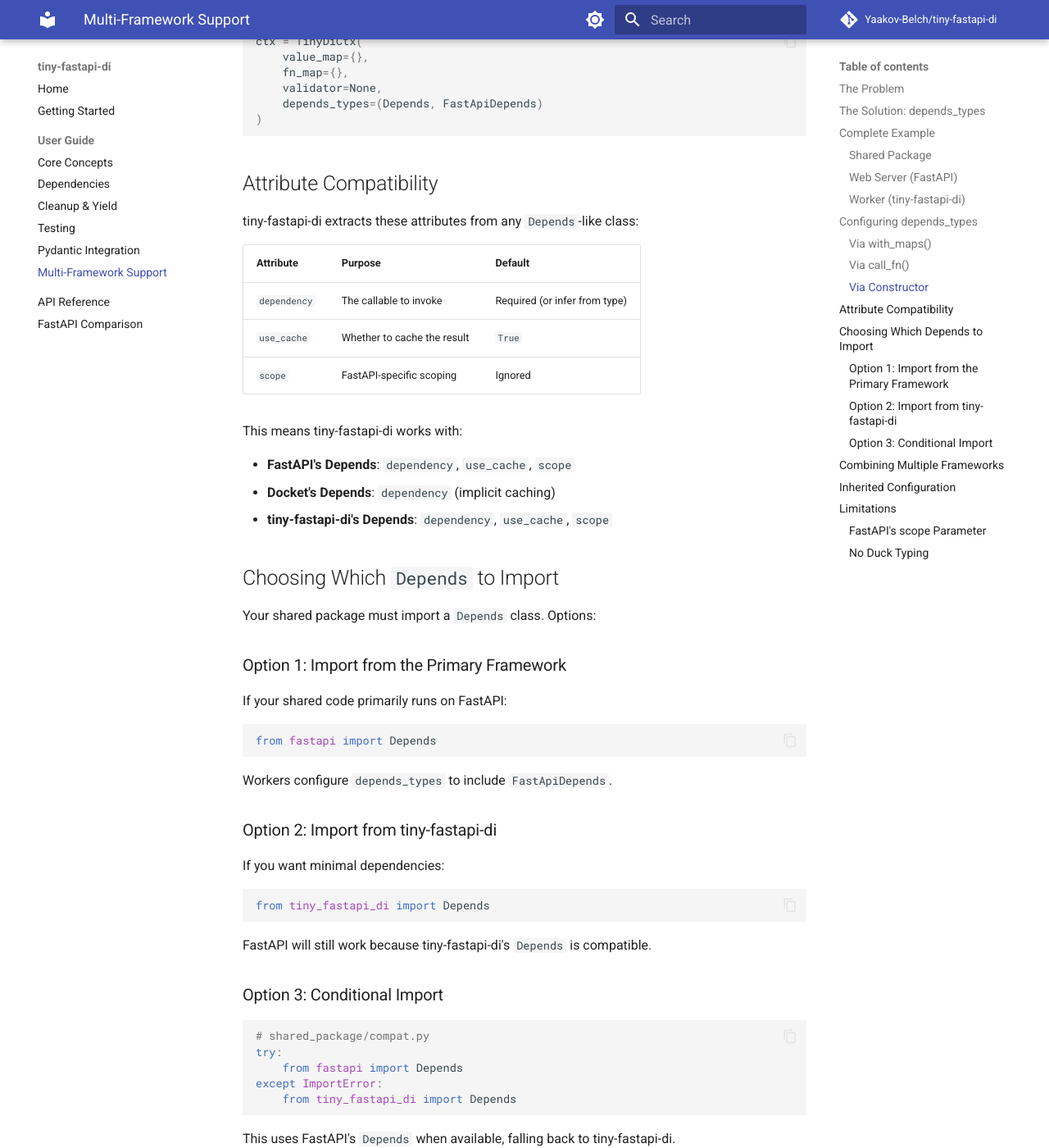
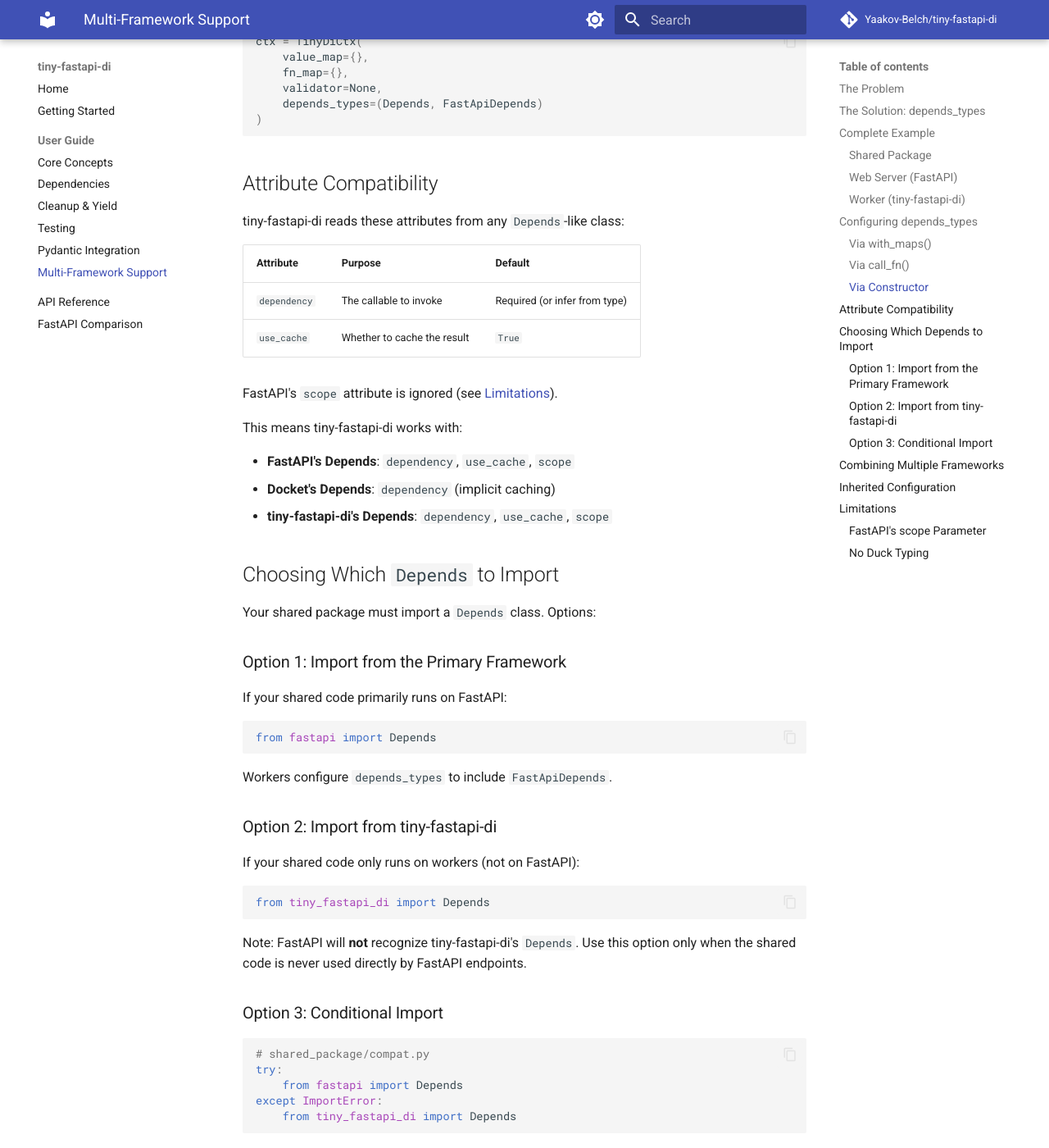
Before and after one commit to Yaakov-Belch/tiny-fastapi-di, an MkDocs documentation site: the page built from docs/guide/multi-framework.md, in a window 1280 px wide and 1400 px high, scrolled down 2540 px. Shown: the whole window at 82% size. Built offline with MkDocs 1.6.1 and Material for MkDocs 9.7.7, drawn with Linux system fonts in a browser that asks for light colours; comment, search, counter and statistics services are not loaded.

Commit message:
Fix multi-framework docs: scope is ignored, not extracted
- Clarify that scope attribute is ignored, not read/extracted
- Fix incorrect claim that FastAPI recognizes tiny-fastapi-di's Depends

Co-Authored-By: Claude Opus 4.5 <noreply@anthropic.com>

````diff
--- a/docs/guide/multi-framework.md
+++ b/docs/guide/multi-framework.md
@@ -126,13 +126,14 @@ ctx = TinyDiCtx(
 
 ## Attribute Compatibility
 
-tiny-fastapi-di extracts these attributes from any `Depends`-like class:
+tiny-fastapi-di reads these attributes from any `Depends`-like class:
 
 | Attribute | Purpose | Default |
 |-----------|---------|---------|
 | `dependency` | The callable to invoke | Required (or infer from type) |
 | `use_cache` | Whether to cache the result | `True` |
-| `scope` | FastAPI-specific scoping | Ignored |
+
+FastAPI's `scope` attribute is ignored (see [Limitations](#fastapis-scope-parameter)).
 
 This means tiny-fastapi-di works with:
 
@@ -156,13 +157,13 @@ Workers configure `depends_types` to include `FastApiDepends`.
 
 ### Option 2: Import from tiny-fastapi-di
 
-If you want minimal dependencies:
+If your shared code only runs on workers (not on FastAPI):
 
 ```python
 from tiny_fastapi_di import Depends
 ```
 
-FastAPI will still work because tiny-fastapi-di's `Depends` is compatible.
+Note: FastAPI will **not** recognize tiny-fastapi-di's `Depends`. Use this option only when the shared code is never used directly by FastAPI endpoints.
 
 ### Option 3: Conditional Import
 
````
